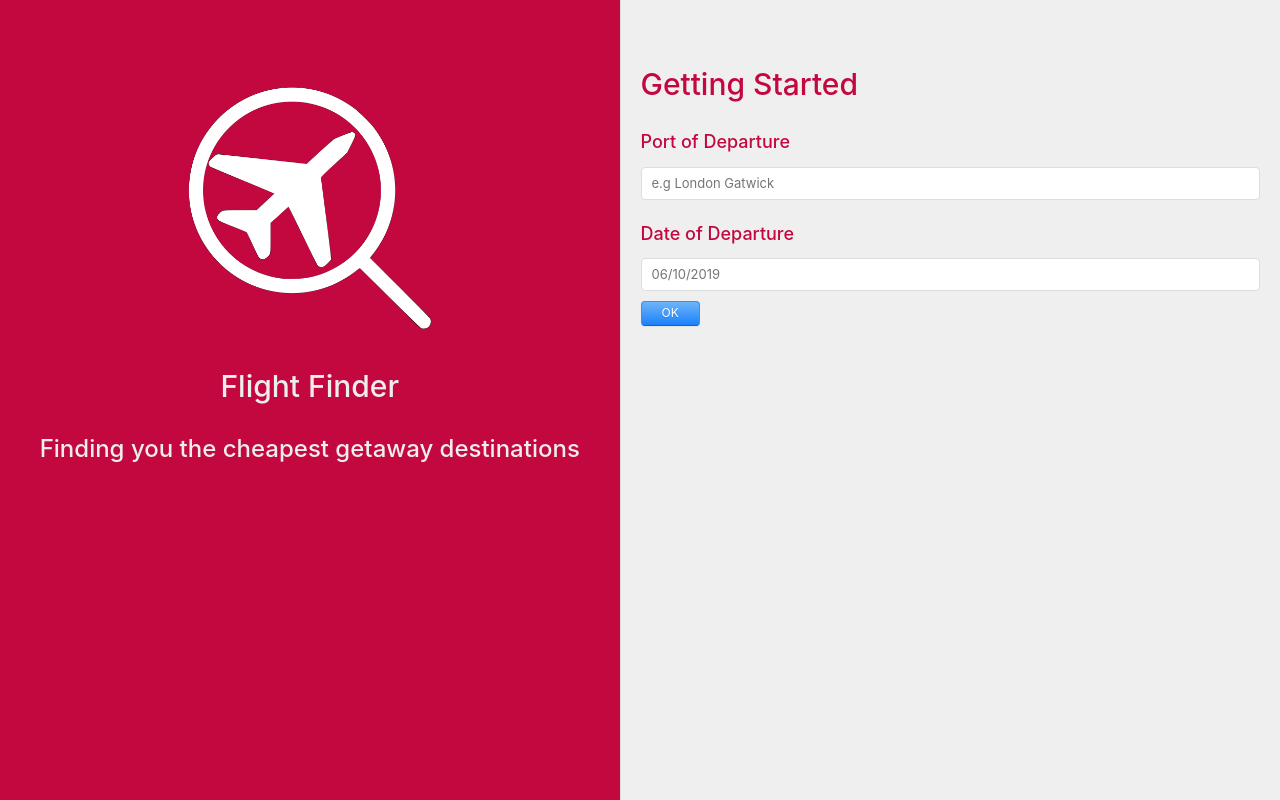
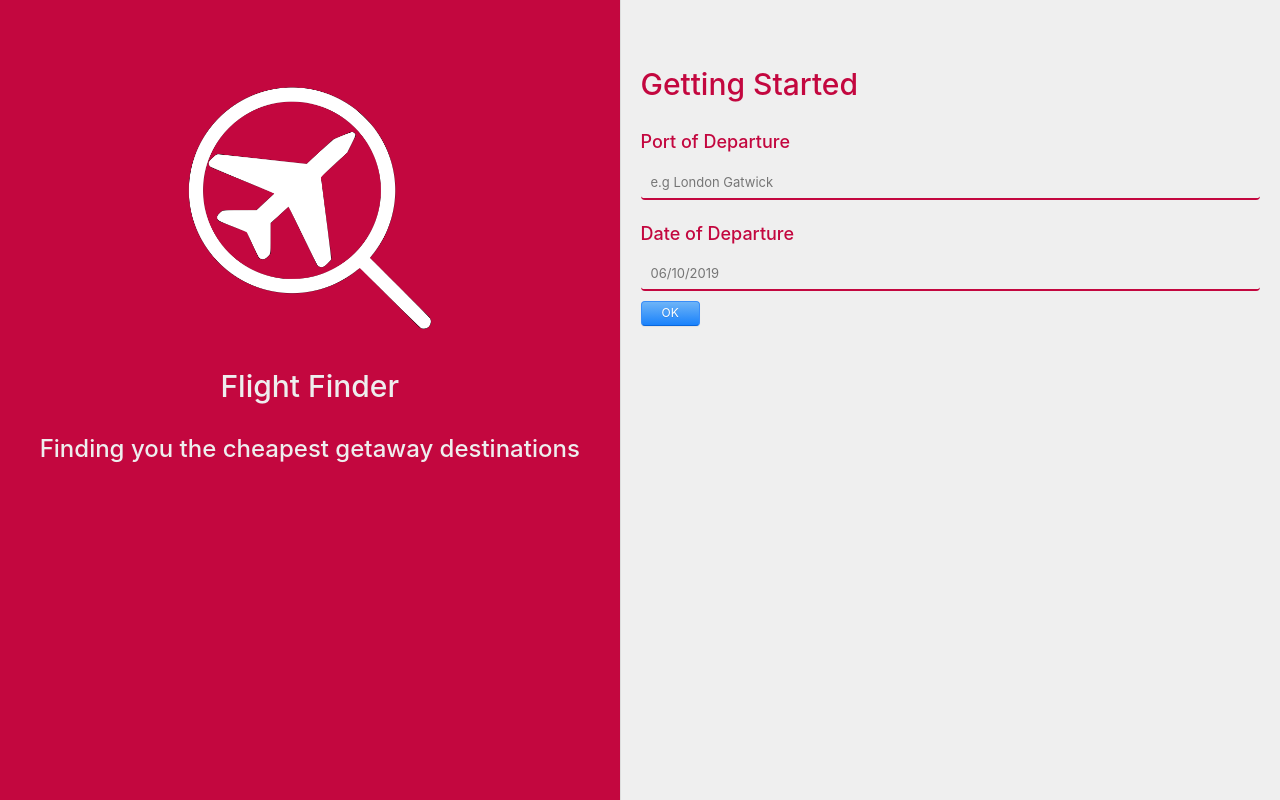
Before and after one commit to Devildude4427/FlightFinder, a Flask app: page /photon in a window 1280 px wide. Run offline with Flask 2, Linux system fonts and the light colour scheme; parts of the project's set-up code (start-up, migrations or seed data) failed here and were passed over.

Commit message:
Correctly styled input elements

```diff
--- a/static/css/photon-0.1.2-dist/css/photon.css
+++ b/static/css/photon-0.1.2-dist/css/photon.css
@@ -593,10 +593,6 @@ input[type="checkbox"] {
   border-radius: 4px;
   outline: none;
 }
-.form-control:focus {
-  border-color: #6db3fd;
-  box-shadow: 3px 3px 0 #6db3fd, -3px -3px 0 #6db3fd, -3px 3px 0 #6db3fd, 3px -3px 0 #6db3fd;
-}
 
 textarea {
   height: auto;
--- a/static/css/styles.css
+++ b/static/css/styles.css
@@ -14,6 +14,8 @@
     color: #C3073F;
 }
 
-#portDeparture {
-    z-index: 1;
+.rightPane input {
+    border: 0;
+    border-bottom: 2px solid #C3073F;
+    background: transparent;
 }
```
